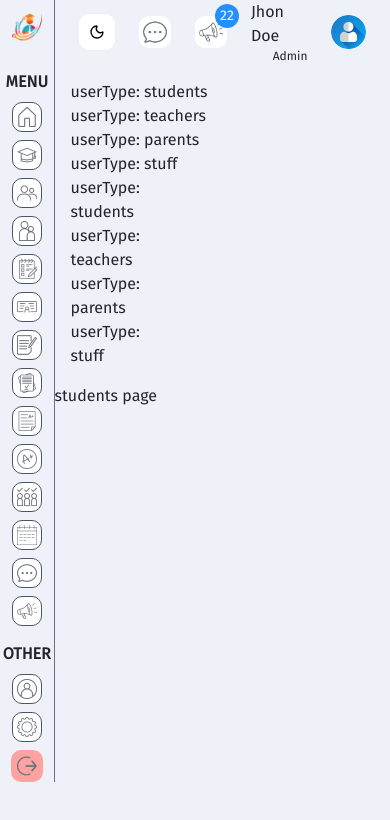
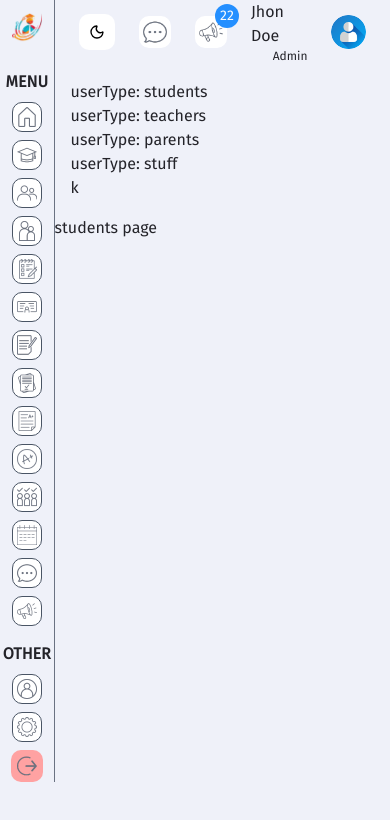
Before and after one commit to whahidul12/brightpath_academy, a Next.js app: page /dashboard/students in a window 390 px wide. Shown: the top 820 px of the page. Built offline with nearby package versions, Linux system fonts and the light colour scheme.

Commit message:
Adjust dashboard panel widget widths
Update the left and right dashboard panel widths to use responsive
classes. This ensures the layout adjusts correctly across different
screen sizes, specifically for medium devices and up.

```diff
--- a/shared/widgets/dashboard/dashboardPanelWidgets.tsx
+++ b/shared/widgets/dashboard/dashboardPanelWidgets.tsx
@@ -4,7 +4,7 @@ export default function DashboardPanelWidgets() {
   return (
     <div className="flex flex-col justify-between p-4 md:flex-row">
       {/*Left Side DashBoard Panel*/}
-      <div className="w-2/3 lg:w-full">
+      <div className="md:1/2 w-full lg:w-2/3">
         {/*User Card*/}
         <UserCard userType="students"></UserCard>
         <UserCard userType="teachers"></UserCard>
@@ -12,13 +12,7 @@ export default function DashboardPanelWidgets() {
         <UserCard userType="stuff"></UserCard>
       </div>
       {/*Right Side DashBoard Panel*/}
-      <div className="w-1/3 lg:w-full">
-        {" "}
-        <UserCard userType="students"></UserCard>
-        <UserCard userType="teachers"></UserCard>
-        <UserCard userType="parents"></UserCard>
-        <UserCard userType="stuff"></UserCard>
-      </div>
+      <div className="md:1/2 w-full lg:w-1/3">k</div>
     </div>
   );
 }
```
